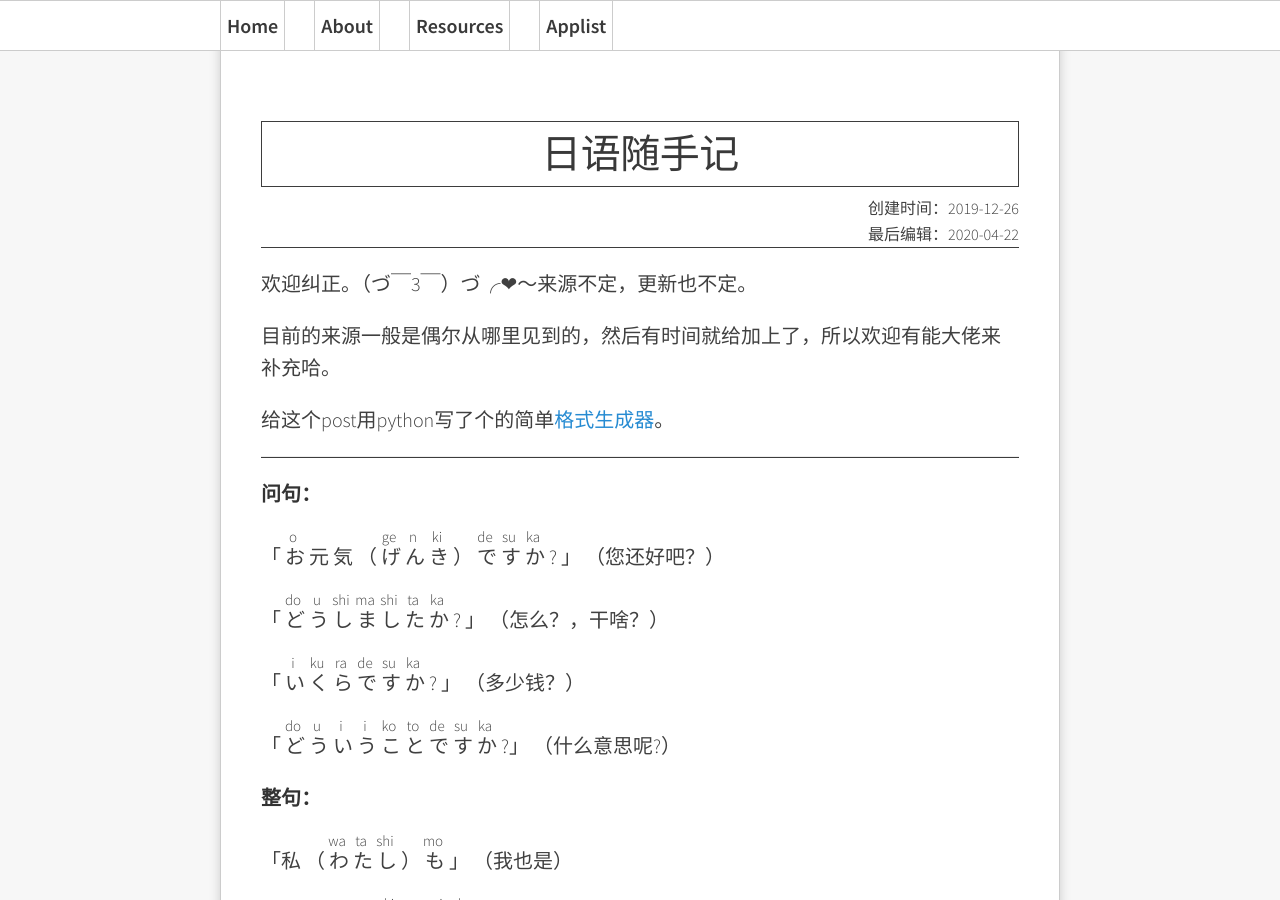
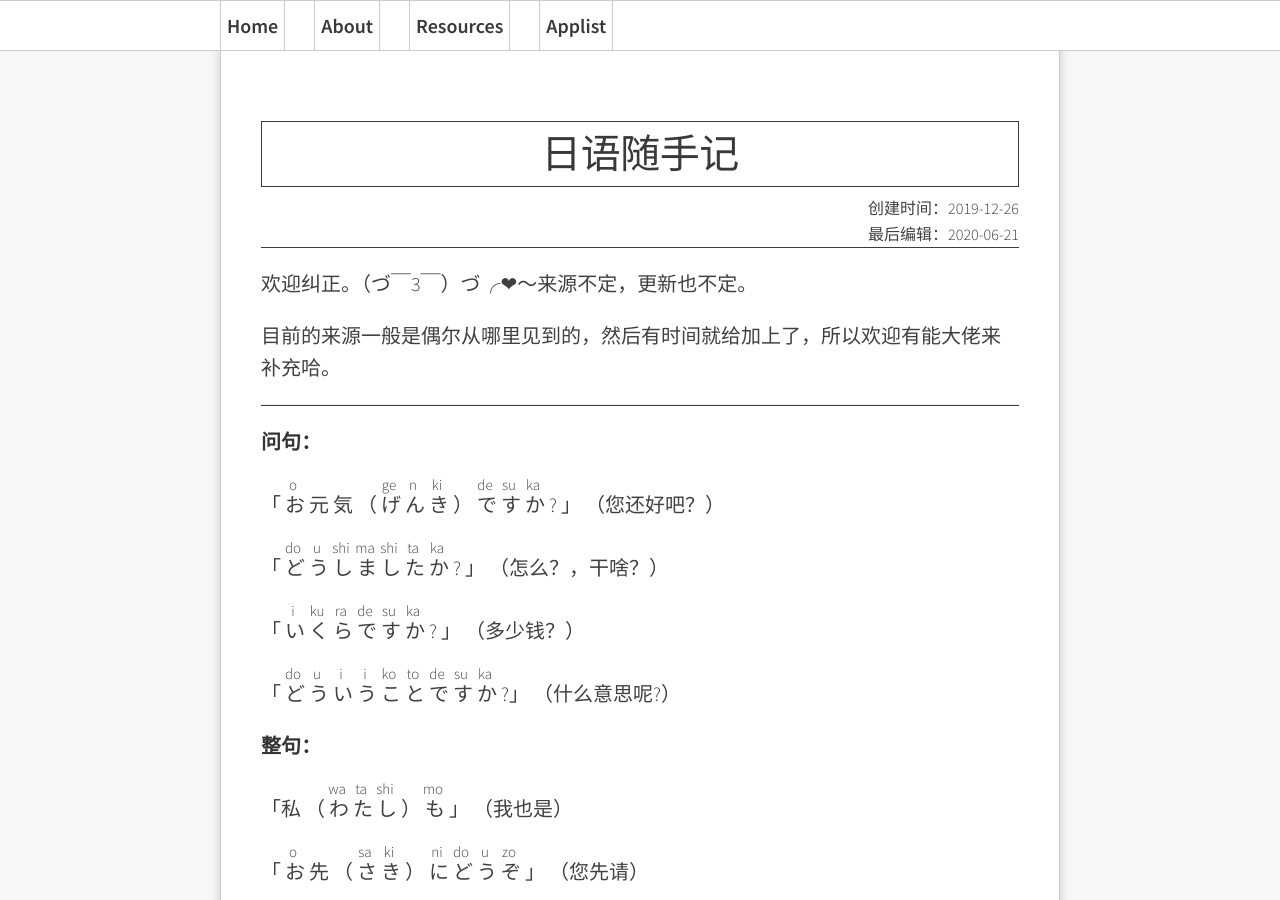
Before and after one commit to Melody-of-Oblivion/Melody-of-Oblivion.github.io, a Jekyll site: the page built from _posts/2019-12-26-nihongopad.md, in a window 1280 px wide and 900 px high. Built offline with Jekyll 4.4.1, drawn with Linux system fonts in a browser that asks for light colours.

Commit message:
Update 2019-12-26-nihongopad.md

```diff
--- a/_posts/2019-12-26-nihongopad.md
+++ b/_posts/2019-12-26-nihongopad.md
@@ -1,13 +1,11 @@
 ---
 title: "日语随手记"
-editdate: "2020-04-22"
+editdate: "2020-06-21"
 ---
 
 欢迎纠正。（づ￣3￣）づ╭❤～来源不定，更新也不定。
 
 目前的来源一般是偶尔从哪里见到的，然后有时间就给加上了，所以欢迎有能大佬来补充哈。
-
-给这个post用python写了个的简单[格式生成器](https://github.com/Melody-of-Oblivion/MoO-TextFormatGenerator)。
 
 ------
 
```
